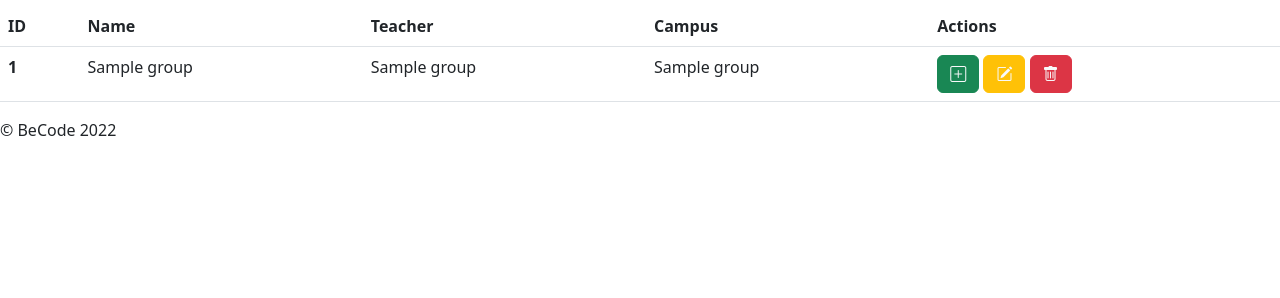
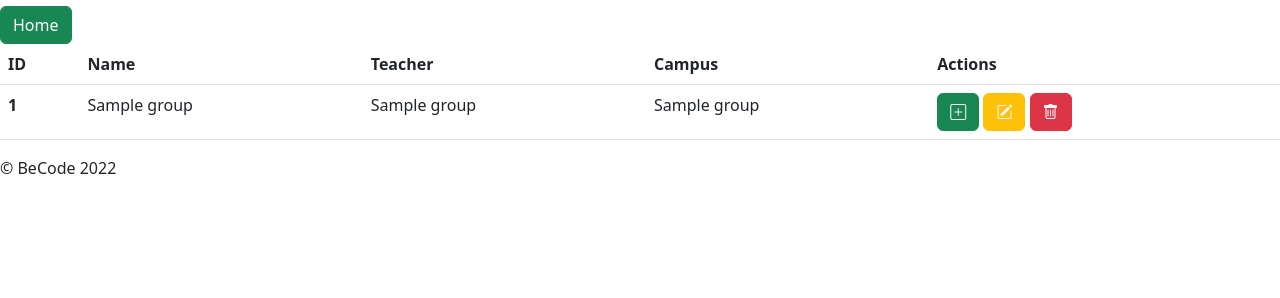
Before and after one commit to z3no/php-crud, a PHP site: template View/groupview.php in a window 1280 px wide. Shown: the part 50-348 px from the top of the page. Run offline with PHP 8.4, Linux system fonts and the light colour scheme; the template is opened without the code that fills it: most values are stand-ins (such as "Sample title", 1, 10 or a date in 2020); some libraries are stand-ins or nearby versions.

Commit message:
added home button

```diff
--- a/View/groupview.php
+++ b/View/groupview.php
@@ -4,6 +4,8 @@ require 'View/includes/header.php';
 ?>
 
 <div id="container">
+
+    <a href="index.php"><button type="button" class="btn btn-success">Home</button></a>
 
     <table class="table table-hover">
         <thead>
```
